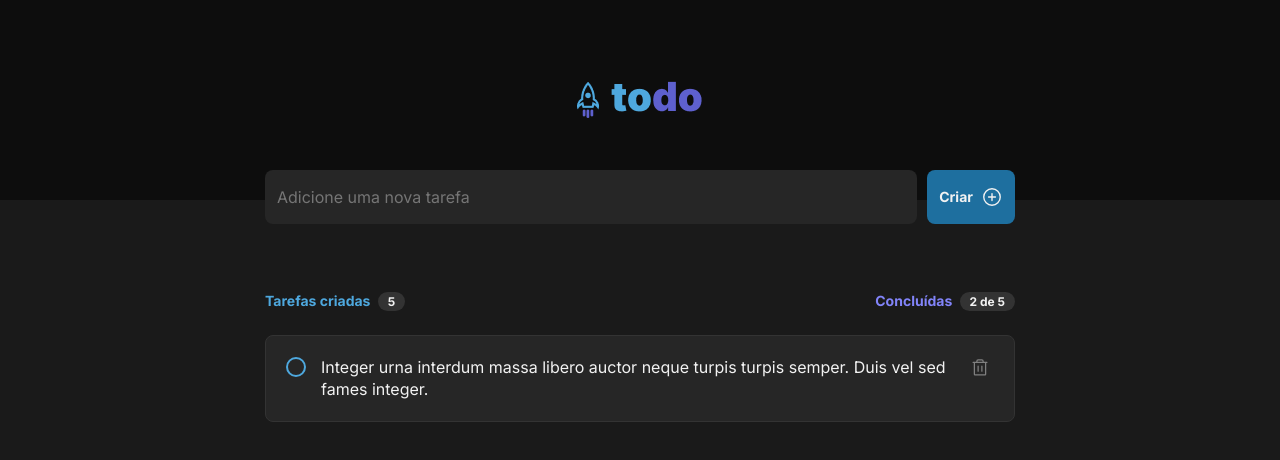
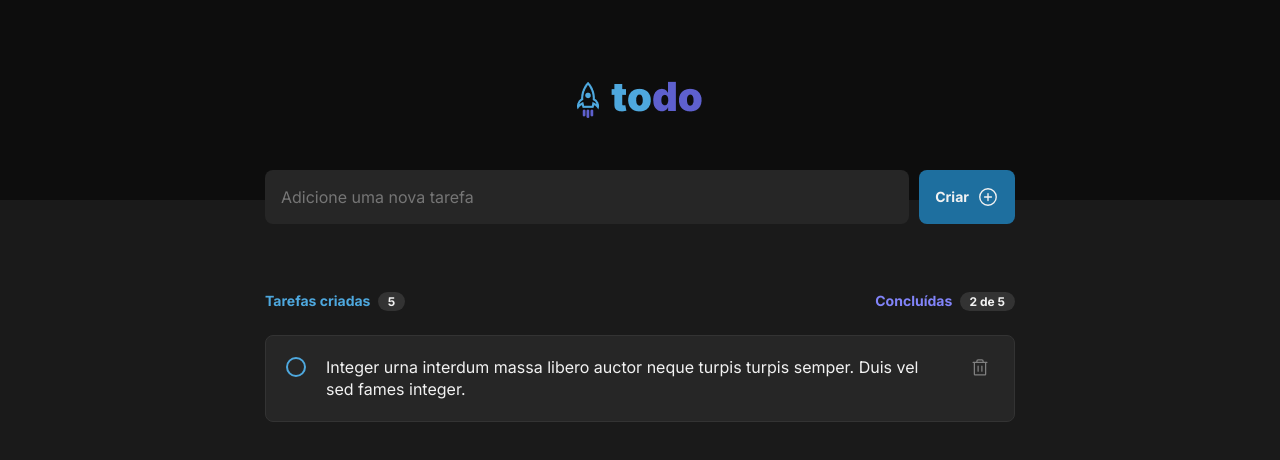
Before and after one commit to geoalt/rocketseat-desafio1-react-todo, a React (Vite) app: page / in a window 1280 px wide. Shown: the top 460 px of the page. Built offline with nearby package versions, Linux system fonts and the light colour scheme.

Commit message:
style: add padding to new task text input and button

```diff
--- a/src/components/Header/styles.module.scss
+++ b/src/components/Header/styles.module.scss
@@ -39,7 +39,7 @@
     border-radius: 8px;
 
     flex-grow: 1;
-    padding-inline: 0.75rem;
+    padding-inline: 1rem;
 
     &:focus {
       outline: 0;
@@ -52,7 +52,7 @@
     align-items: center;
     font-size: 0.875rem;
     font-weight: bold;
-    padding-inline: 0.75rem;
+    padding-inline: 1rem;
     border-radius: 8px;
     background-color: var(--blue-dark);
     border: none;
--- a/src/components/Task/styles.module.scss
+++ b/src/components/Task/styles.module.scss
@@ -11,6 +11,11 @@
   gap: 16px;
 }
 
+label:has(input:checked) {
+  text-decoration: line-through;
+  color: var(--gray-300);
+}
+
 input[type='checkbox'] {
   position: absolute;
   opacity: 0;
@@ -21,7 +26,7 @@ input[type='checkbox'] {
 .task {
   display: block;
   position: relative;
-  padding-left: 35px;
+  padding-left: 40px;
   cursor: pointer;
   user-select: none;
 
```
